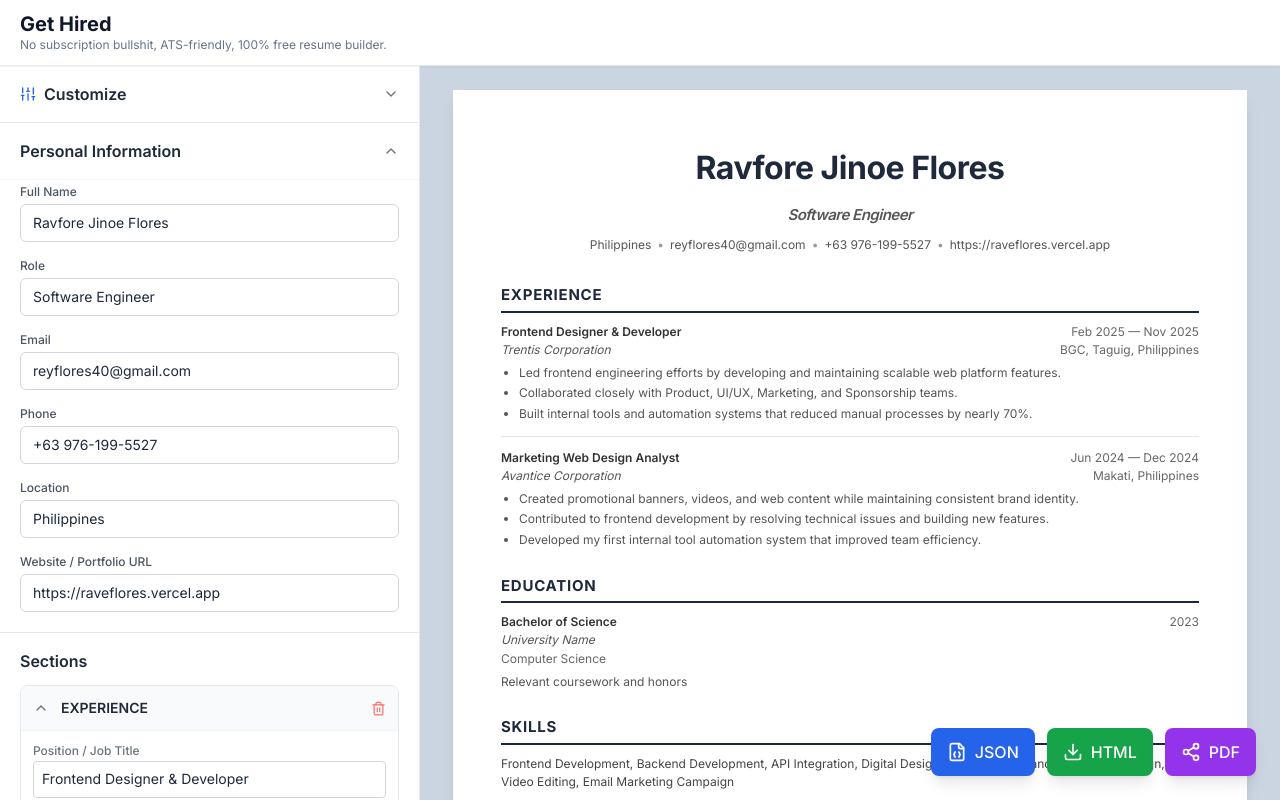
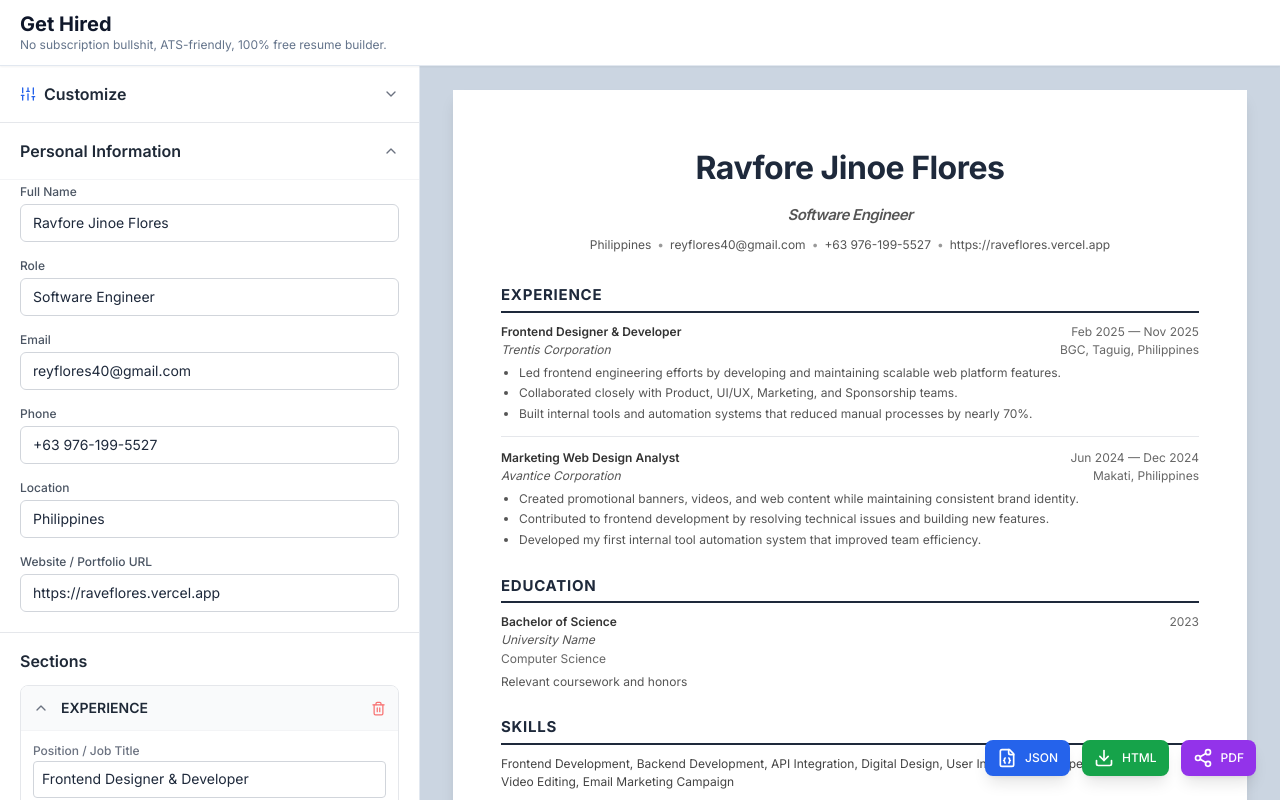
Before and after one commit to cgarave/get-hired-free-resume-builder, a Next.js app: page / in a window 1280 px wide. Built offline with nearby package versions, Linux system fonts and the light colour scheme.

Commit message:
fixed font issues

```diff
--- a/src/components/ActionButtons.tsx
+++ b/src/components/ActionButtons.tsx
@@ -119,7 +119,7 @@ export function ActionButtons({ data }: ActionButtonsProps) {
     <div className="action-buttons fixed bottom-6 right-6 flex gap-3 flex-col sm:flex-row z-50">
       <button
         onClick={downloadAsJSON}
-        className="flex items-center justify-center gap-2 px-4 py-3 bg-blue-600 text-white rounded-lg hover:bg-blue-700 shadow-lg transition-all hover:shadow-xl active:scale-95 font-medium"
+        className="flex items-center justify-center gap-2 px-3 py-2 bg-blue-600 text-white rounded-lg hover:bg-blue-700 shadow-lg transition-all hover:shadow-xl active:scale-95 font-medium text-xs"
         title="Save resume as JSON file"
       >
         <FileJson size={20} />
@@ -128,7 +128,7 @@ export function ActionButtons({ data }: ActionButtonsProps) {
 
       <button
         onClick={downloadAsHTML}
-        className="flex items-center justify-center gap-2 px-4 py-3 bg-green-600 text-white rounded-lg hover:bg-green-700 shadow-lg transition-all hover:shadow-xl active:scale-95 font-medium"
+        className="flex items-center justify-center gap-2 px-3 py-2 bg-green-600 text-white rounded-lg hover:bg-green-700 shadow-lg transition-all hover:shadow-xl active:scale-95 font-medium text-xs"
         title="Download resume as HTML"
       >
         <Download size={20} />
@@ -137,7 +137,7 @@ export function ActionButtons({ data }: ActionButtonsProps) {
 
       <button
         onClick={downloadAsPDF}
-        className="flex items-center justify-center gap-2 px-4 py-3 bg-purple-600 text-white rounded-lg hover:bg-purple-700 shadow-lg transition-all hover:shadow-xl active:scale-95 font-medium"
+        className="flex items-center justify-center gap-2 px-3 py-2 bg-purple-600 text-white rounded-lg hover:bg-purple-700 shadow-lg transition-all hover:shadow-xl active:scale-95 font-medium text-xs"
         title="Download resume as PDF"
       >
         <Share2 size={20} />
--- a/src/components/ResumePreview.tsx
+++ b/src/components/ResumePreview.tsx
@@ -154,6 +154,7 @@ export function ResumePreview({ data }: ResumePreviewProps) {
         style={{
           padding: '48px',
           fontSize: fontSizes.body,
+            fontFamily: fontFamily,
           color: '#333',
           lineHeight: 1.55,
           minHeight: A4_HEIGHT,
```
Also changed, not shown: 1 other file (tests, documents, lock files or other folders).
